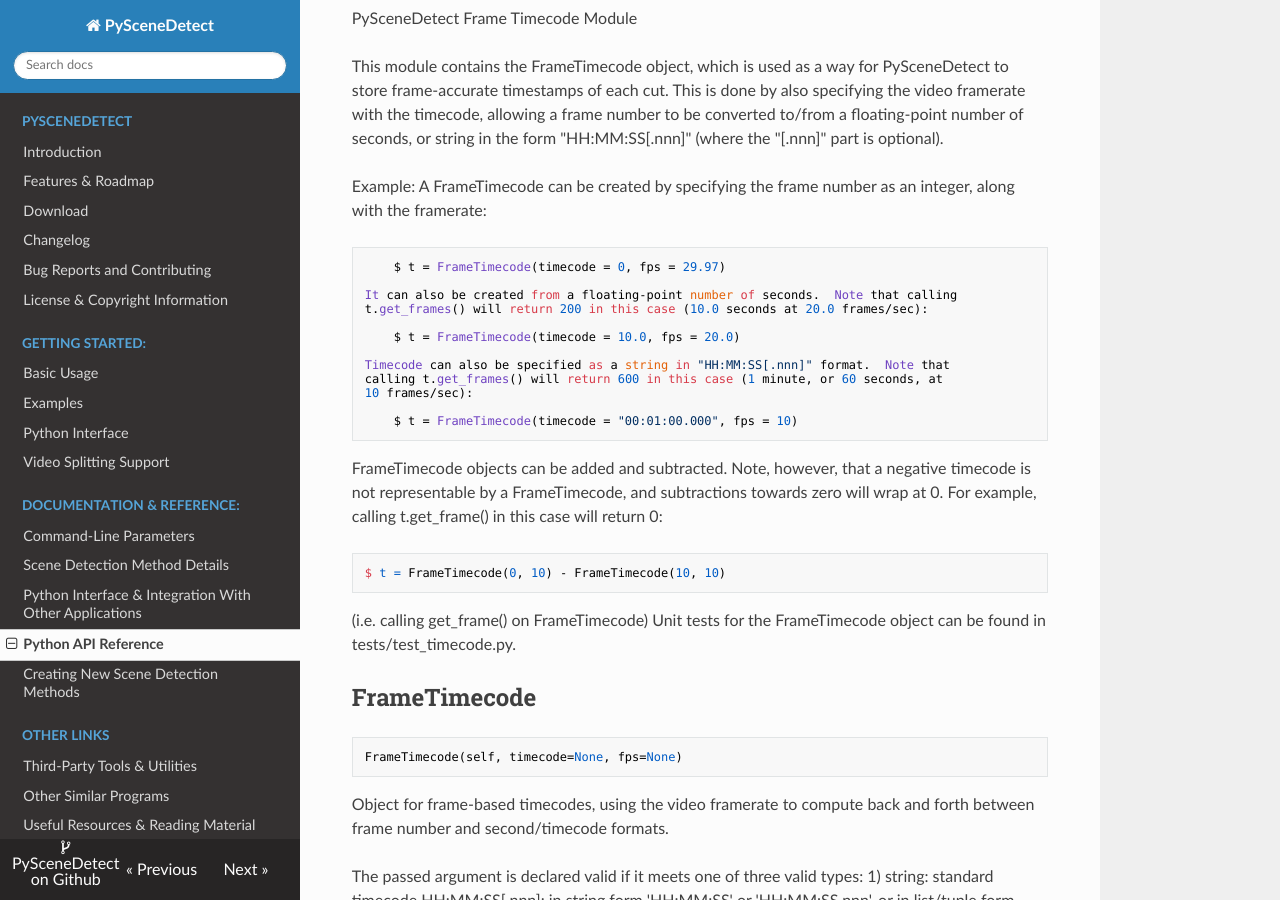
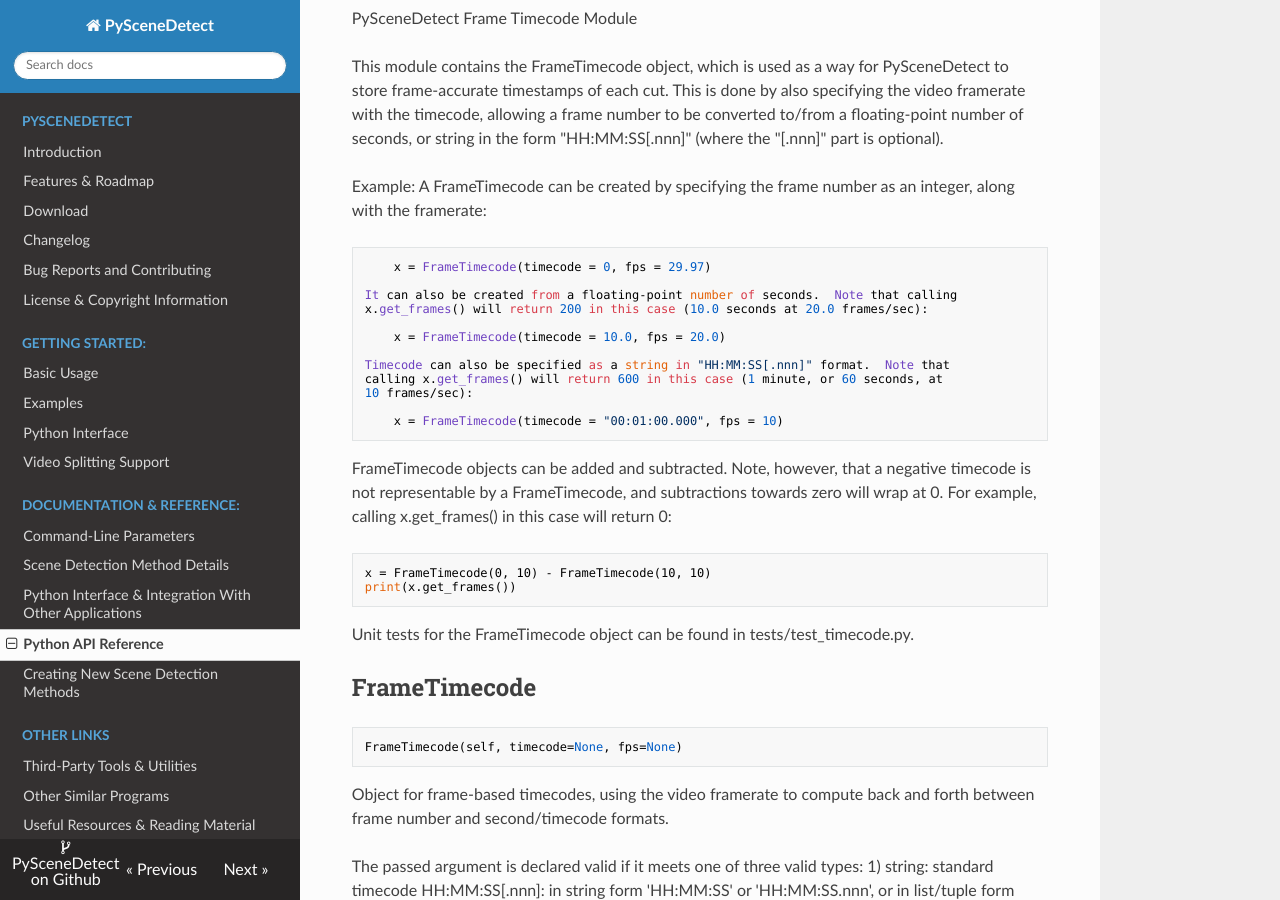
Before and after one commit to vovamushak/PySceneDetect, an MkDocs documentation site: the page built from docs/reference/python-api.md, in a window 1280 px wide and 900 px high, scrolled down 7667 px. Built offline with MkDocs 1.6.1, drawn with Linux system fonts in a browser that asks for light colours; nearby versions of some CDN libraries; old or Windows-style settings are respelled for this version of MkDocs; some of the changed text lies outside the part shown.

Commit message:
Fix docstrs in scenedetect.frame_timecode/video_splitter and documentation.

```diff
--- a/docs/reference/python-api.md
+++ b/docs/reference/python-api.md
@@ -317,26 +317,26 @@ Example:
     A FrameTimecode can be created by specifying the frame number as an integer, along
     with the framerate:
 
-        $ t = FrameTimecode(timecode = 0, fps = 29.97)
+        x = FrameTimecode(timecode = 0, fps = 29.97)
 
     It can also be created from a floating-point number of seconds.  Note that calling
-    t.get_frames() will return 200 in this case (10.0 seconds at 20.0 frames/sec):
+    x.get_frames() will return 200 in this case (10.0 seconds at 20.0 frames/sec):
 
-        $ t = FrameTimecode(timecode = 10.0, fps = 20.0)
+        x = FrameTimecode(timecode = 10.0, fps = 20.0)
 
     Timecode can also be specified as a string in "HH:MM:SS[.nnn]" format.  Note that
-    calling t.get_frames() will return 600 in this case (1 minute, or 60 seconds, at
+    calling x.get_frames() will return 600 in this case (1 minute, or 60 seconds, at
     10 frames/sec):
 
-        $ t = FrameTimecode(timecode = "00:01:00.000", fps = 10)
+        x = FrameTimecode(timecode = "00:01:00.000", fps = 10)
 
 FrameTimecode objects can be added and subtracted.  Note, however, that a negative
 timecode is not representable by a FrameTimecode, and subtractions towards zero
-will wrap at 0.  For example, calling t.get_frame() in this case will return 0:
+will wrap at 0.  For example, calling x.get_frames() in this case will return 0:
 
-    $ t = FrameTimecode(0, 10) - FrameTimecode(10, 10)
+    x = FrameTimecode(0, 10) - FrameTimecode(10, 10)
+    print(x.get_frames())
 
- (i.e. calling get_frame() on FrameTimecode)
 Unit tests for the FrameTimecode object can be found in tests/test_timecode.py.
 
 <h2 id="scenedetect.frame_timecode.FrameTimecode">FrameTimecode</h2>
```
Also changed, not shown: other parts of docs/reference/python-api.md (+5 -2 lines), 3 other files.
